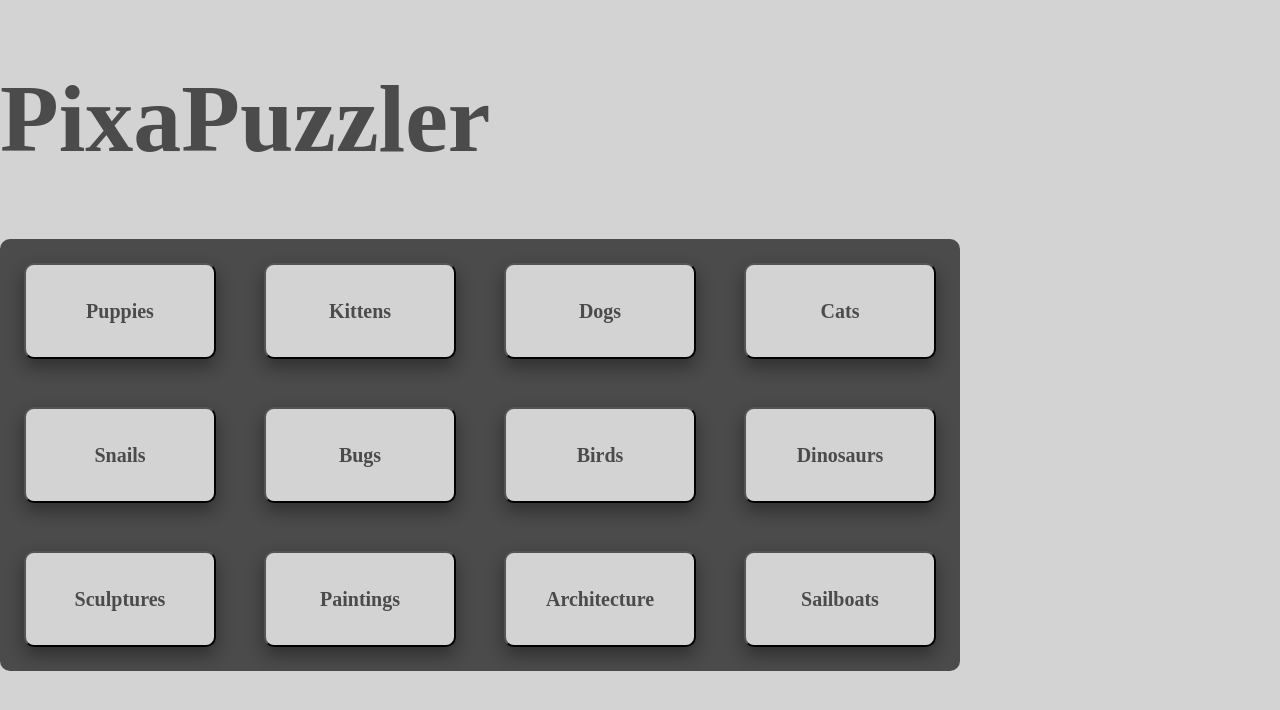
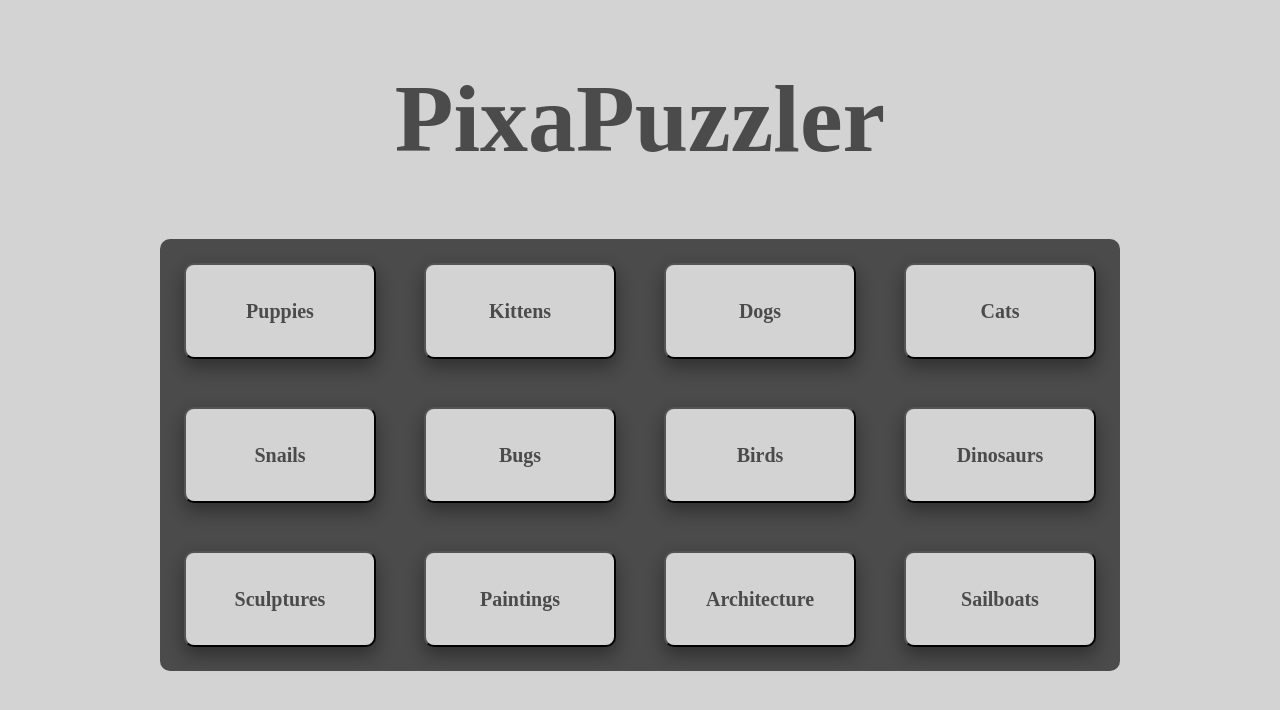
Before and after one commit to CodySelman/react-fifteen, a React (Create React App) app in the folder client/: page / in a window 1280 px wide. Shown: the top 710 px of the page. Built offline with nearby package versions, Linux system fonts and the light colour scheme.

Commit message:
Centered heading and CategoryGrid components.

```diff
--- a/client/src/App.js
+++ b/client/src/App.js
@@ -265,16 +265,13 @@ class App extends Component {
             />
           </div>
         :
-          <div>
+          <div className='App--CellGrid-container'>
             <CategoryGrid
               categories={this.state.categories}
               chooseCategory={this.chooseCategory}
             />
           </div>
         }
-
-        {/* Debug tools */}
-
         {this.state.winText}
       </div>
     );
--- a/client/src/Heading.css
+++ b/client/src/Heading.css
@@ -1,5 +1,6 @@
 .Heading--container {
     display: flex;
+    justify-content: center;
 }
 .Heading--heading {
     text-align: center;
```
